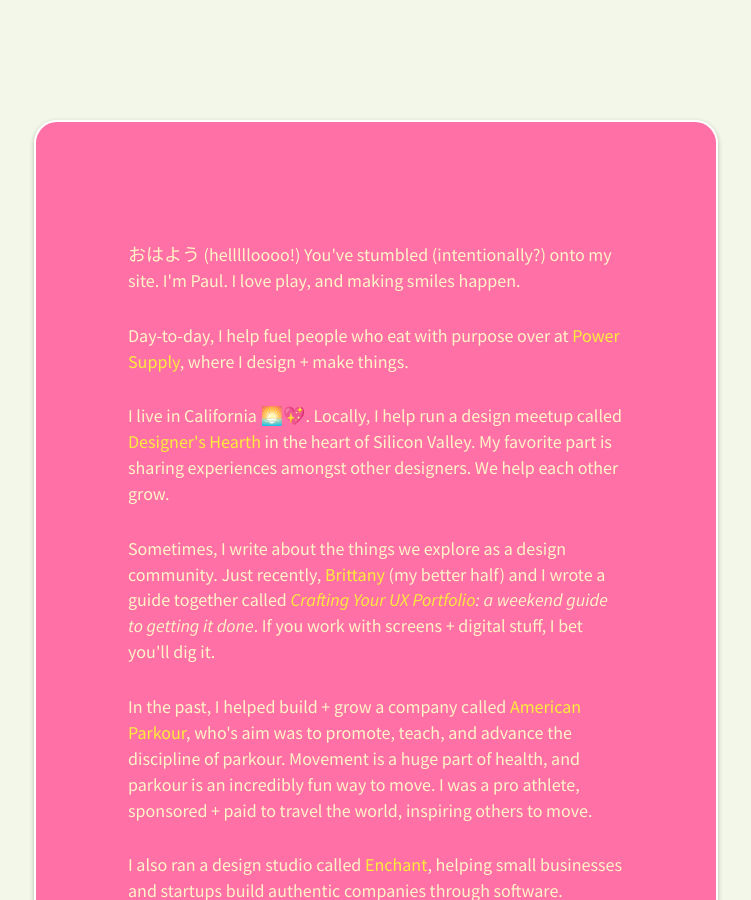
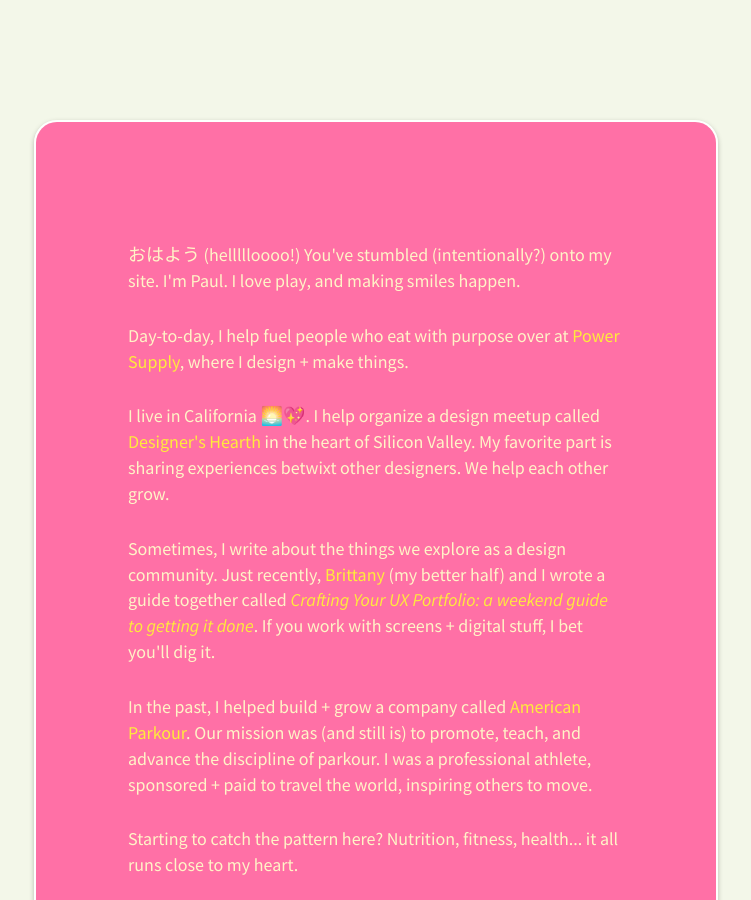
Before and after one commit to paulmederos/pm14, a Jekyll site: the page built from index.html, in a window 1280 px wide and 900 px high. Shown: the whole window, without its empty margins (264-1015 px from the left). Built offline with Jekyll 4.4.1, drawn with Linux system fonts in a browser that asks for light colours.

```diff
--- a/index.html
+++ b/index.html
@@ -9,10 +9,12 @@
 
       <p>Day-to-day, I help fuel people who eat with purpose over at <a href="https://www.mypowersupply.com" target="_blank">Power Supply</a>, where I design + make things.</p>
 
-      <p>I live in California 🌅💖. Locally, I help run a design meetup called <a href="http://designershearth.com" target="_blank">Designer's Hearth</a> in the heart of Silicon Valley. My favorite part is sharing experiences amongst other designers. We help each other grow.</p>
-      <p>Sometimes, I write about the things we explore as a design community. Just recently, <a href="http://twitter.com/brim">Brittany</a> (my better half) and I wrote a guide together called <i><a href="http://portfolio.enchant.co" target="_blank">Crafting Your UX Portfolio</a>: a weekend guide to getting it done</i>. If you work with screens + digital stuff, I bet you'll dig it.</p>
+      <p>I live in California 🌅💖. I help organize a design meetup called <a href="http://designershearth.com" target="_blank">Designer's Hearth</a> in the heart of Silicon Valley. My favorite part is sharing experiences betwixt other designers. We help each other grow.</p>
+      <p>Sometimes, I write about the things we explore as a design community. Just recently, <a href="http://twitter.com/brim">Brittany</a> (my better half) and I wrote a guide together called <i><a href="http://portfolio.enchant.co" target="_blank">Crafting Your UX Portfolio: a weekend guide to getting it done</a></i>. If you work with screens + digital stuff, I bet you'll dig it.</p>
 
-      <p>In the past, I helped build + grow a company called <a href="http://americanparkour.com/" target="_blank">American Parkour</a>, who's aim was to promote, teach, and advance the discipline of parkour. Movement is a huge part of health, and parkour is an incredibly fun way to move. I was a pro athlete, sponsored + paid to travel the world, inspiring others to move.</p>
+      <p>In the past, I helped build + grow a company called <a href="http://americanparkour.com/" target="_blank">American Parkour</a>. Our mission was (and still is) to promote, teach, and advance the discipline of parkour. I was a professional athlete, sponsored + paid to travel the world, inspiring others to move.</p>
+
+      <p>Starting to catch the pattern here? Nutrition, fitness, health... it all runs close to my heart.</p>
 
       <p>I also ran a design studio called <a href="http://enchant.co">Enchant</a>, helping small businesses and startups build authentic companies through software. Nowadays, it's what Brittany and I use to explore our fun projects.</p>
 
```
